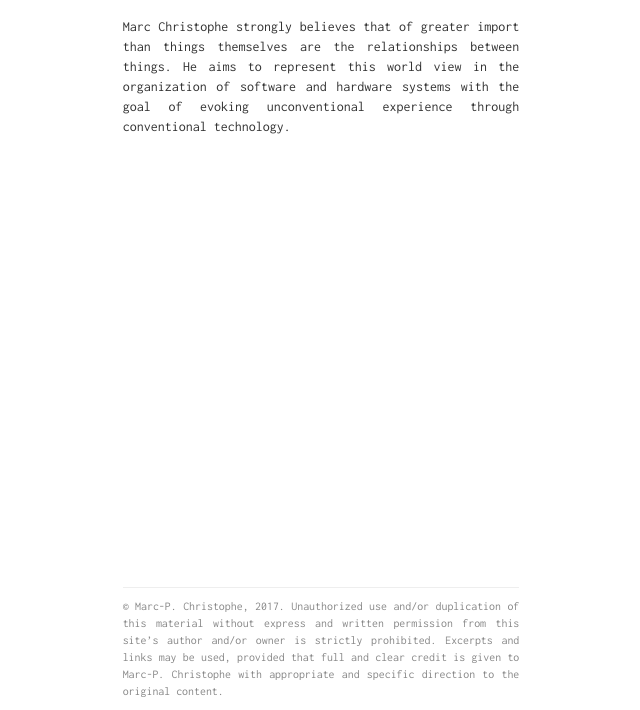
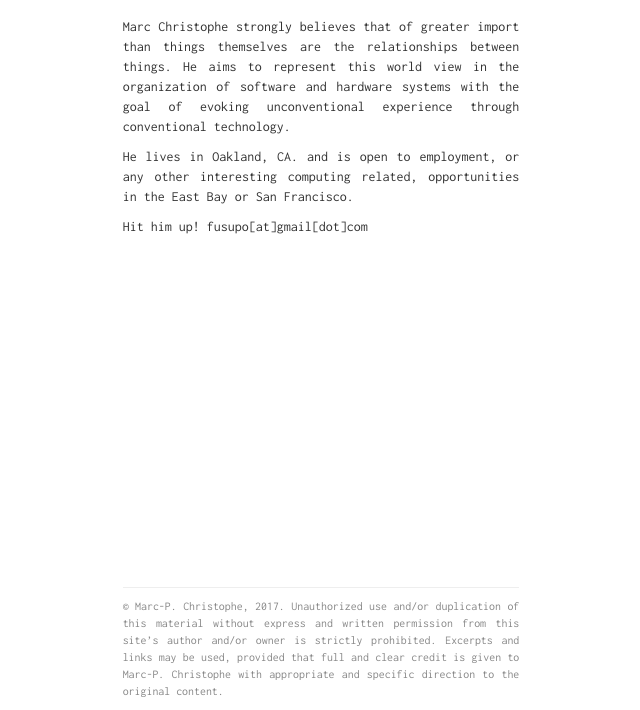
Before and after one commit to fusupo/fusupo.github.io, a plain HTML site: page about.html in a window 1280 px wide. Shown: the part 153-863 px from the top of the page, without its empty margins (319-959 px from the left). Drawn offline with nearby package versions, Linux system fonts and the light colour scheme.

Commit message:
re-exports about.html

```diff
--- a/about.html
+++ b/about.html
@@ -3,7 +3,7 @@
 "http://www.w3.org/TR/xhtml1/DTD/xhtml1-strict.dtd">
 <html xmlns="http://www.w3.org/1999/xhtml" lang="en" xml:lang="en">
 <head>
-<!-- 2017-09-06 Wed 18:18 -->
+<!-- 2017-09-06 Wed 18:37 -->
 <meta http-equiv="Content-Type" content="text/html;charset=utf-8" />
 <meta name="viewport" content="width=device-width, initial-scale=1" />
 <title>about</title>
@@ -22,6 +22,16 @@ are the relationships between things. He aims to represent this world view in
 the organization of software and hardware systems with the goal of evoking
 unconventional experience through conventional technology.
 </p>
+
+<p>
+He lives in Oakland, CA. and is open to employment, or any other interesting
+computing related, opportunities in the East Bay or San Francisco.
+</p>
+
+<p>
+Hit him up!
+fusupo[at]gmail[dot]com
+</p>
 </div>
 <div id="postamble" class="status">
 <div><footer id='footer'><p class='small'>© Marc-P. Christophe, 2017. Unauthorized use and/or duplication of this material without express and written permission from this site’s author and/or owner is strictly prohibited. Excerpts and links may be used, provided that full and clear credit is given to Marc-P. Christophe with appropriate and specific direction to the original content. </p></footer><script>(function(i,s,o,g,r,a,m){i['GoogleAnalyticsObject']=r;i[r]=i[r]||function(){(i[r].q=i[r].q||[]).push(arguments)},i[r].l=1*new Date();a=s.createElement(o),m=s.getElementsByTagName(o)[0];a.async=1;a.src=g;m.parentNode.insertBefore(a,m)})(window,document,'script','//www.google-analytics.com/analytics.js','ga');ga('create', 'UA-75904999-1', 'auto');ga('send', 'pageview');</script><script type='text/javascript' src='https://cdnjs.cloudflare.com/ajax/libs/moment.js/2.12.0/moment.min.js'></script><script type='text/javascript' src='../js/build/bundle.js'></script></div>
```
